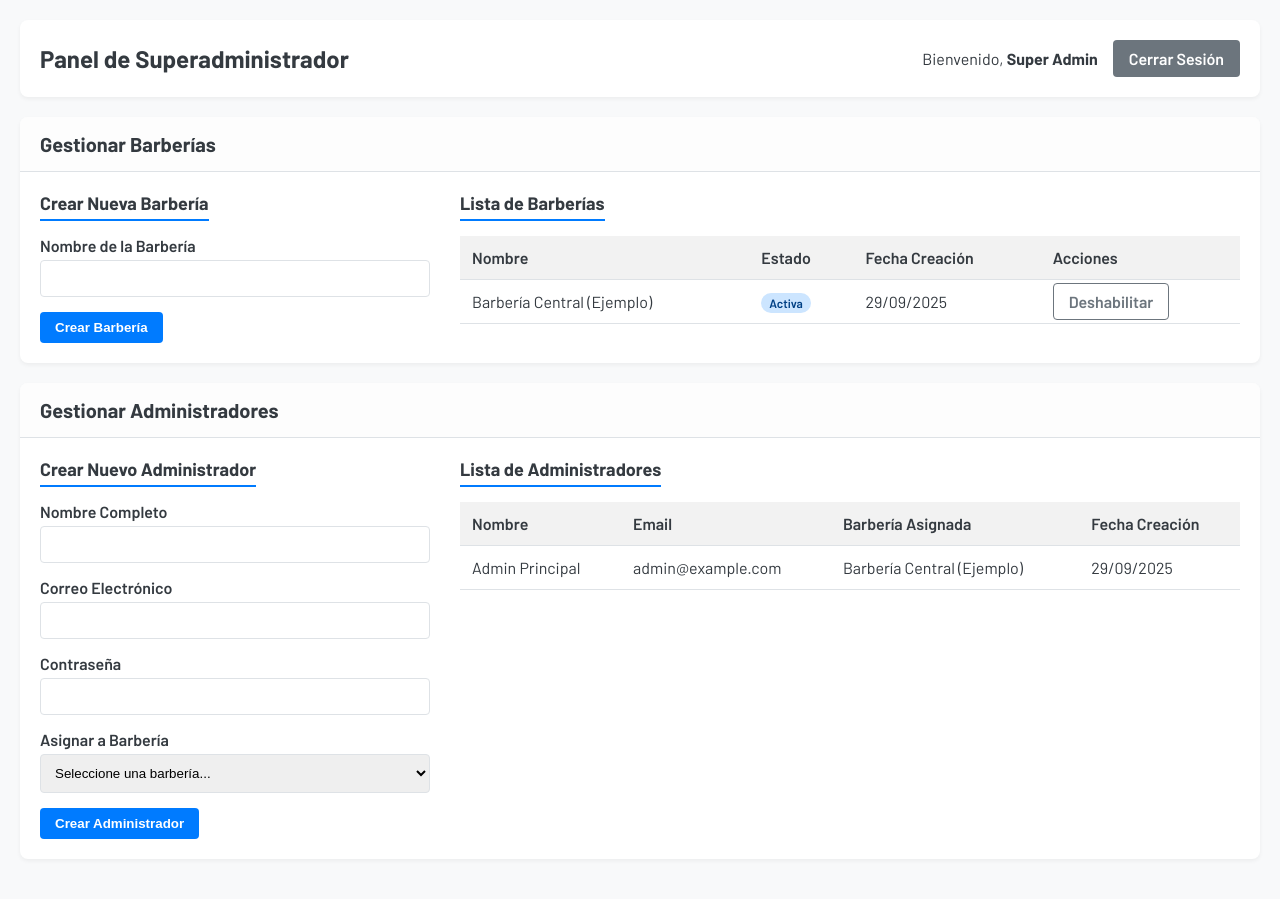
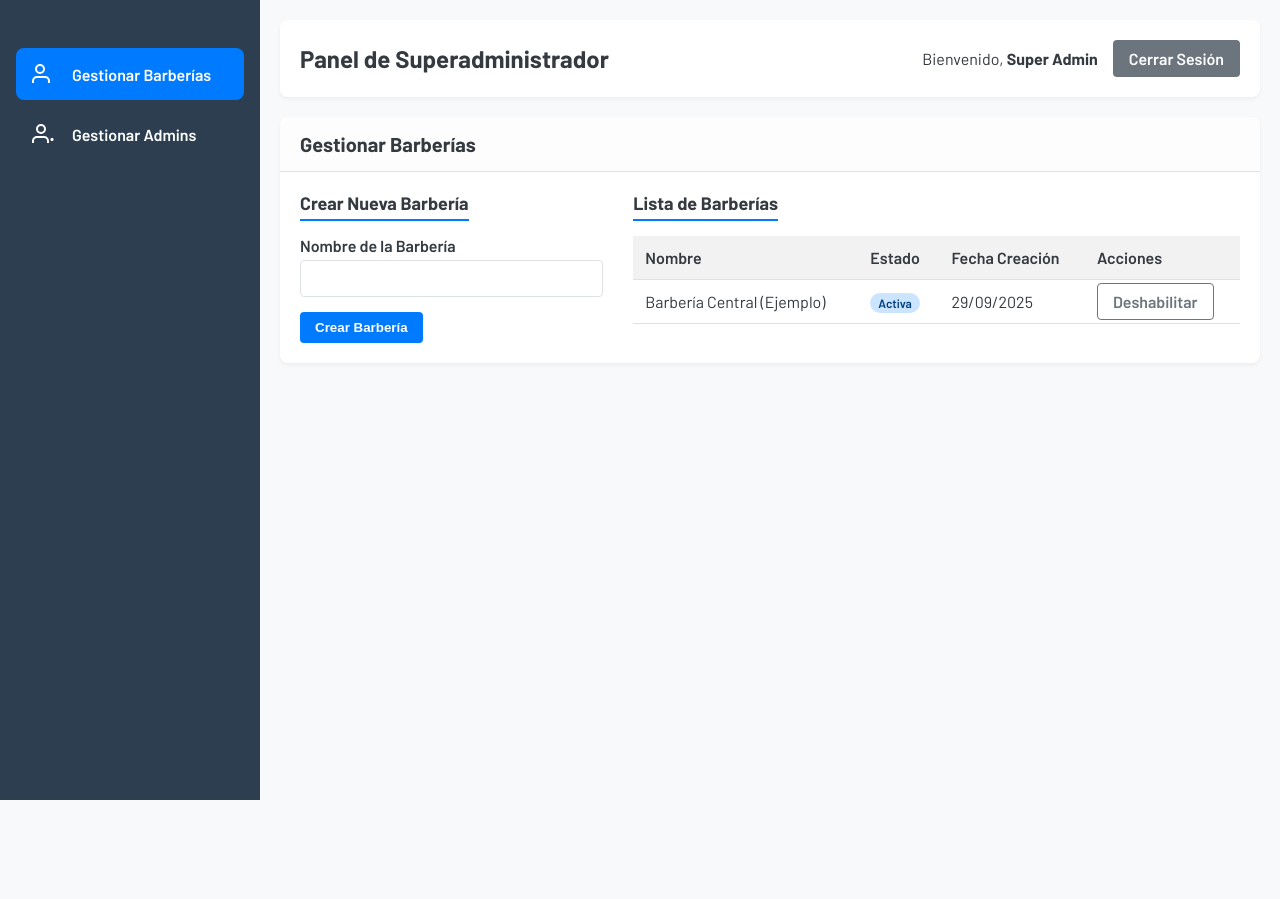
Before and after one commit to isaacescobar0100/barberias, a PHP site: page /superadmin_dashboard.php in a window 1280 px wide. After the commit the page ends 800 px from the top, so only its background shows below. Run offline with PHP 8.4, Linux system fonts and the light colour scheme; a user stored in the database is signed in; data comes from the database, SQL or seed files in the repository.

Commit message:
feat: Add responsive sidebar to dashboards
Adds a responsive, collapsible sidebar with a hamburger-style toggle button to both the main dashboard (`index.php`) and the superadmin dashboard (`superadmin_dashboard.php`).

- Implemented a consistent sidebar design and functionality across both dashboards.
- Added JavaScript to handle the toggle logic, distinguishing between mobile (show/hide) and desktop (collapse/expand) views.
- Updated `styles.css` and `admin_styles.css` with the necessary styles for the layout, sidebar, and hamburger button, including responsive media queries.
- Ensured that clicking a navigation link in the sidebar correctly displays the corresponding section of the page.

```diff
--- a/registro/admin_styles.css
+++ b/registro/admin_styles.css
@@ -230,3 +230,108 @@ tbody tr:hover {
         gap: 15px;
     }
 }
+
+/* =============================================
+   SIDEBAR Y LAYOUT ADICIONAL
+   ============================================= */
+.sidebar {
+    width: 260px;
+    background: #2c3e50; /* Un color oscuro para el sidebar del admin */
+    position: fixed;
+    top: 0;
+    left: 0;
+    height: 100%;
+    padding-top: 2rem;
+    z-index: 1000;
+    transition: transform 0.3s ease-in-out;
+}
+
+.dashboard-header {
+    position: sticky;
+    top: 0;
+    z-index: 950;
+    margin-left: 260px;
+    width: calc(100% - 260px - 40px); /* 40px for padding */
+    transition: all 0.3s ease-in-out;
+}
+
+.dashboard-content {
+    margin-left: 260px;
+    transition: margin-left 0.3s ease-in-out;
+}
+
+.header-content {
+    display: flex;
+    align-items: center;
+    gap: 1rem;
+}
+
+.sidebar-nav {
+    display: flex;
+    flex-direction: column;
+    gap: 0.5rem;
+    padding: 1rem;
+}
+
+.nav-link {
+    display: flex;
+    align-items: center;
+    padding: 0.875rem 1rem;
+    border-radius: 8px;
+    color: white;
+    text-decoration: none;
+    font-weight: 600;
+    transition: background-color 0.3s ease;
+}
+.nav-link:hover { background-color: #34495e; }
+.nav-link.active { background-color: var(--primary-color); }
+.nav-link .nav-icon { width: 24px; height: 24px; margin-right: 1rem; }
+.nav-link .nav-text { font-size: 1rem; }
+
+.hamburger-btn {
+    display: none;
+    background: none;
+    border: none;
+    color: var(--text-color);
+    cursor: pointer;
+    padding: 0.5rem;
+}
+.hamburger-btn svg { width: 28px; height: 28px; }
+
+/* =============================================
+   COLLAPSIBLE SIDEBAR STYLES
+   ============================================= */
+body.sidebar-collapsed .sidebar {
+    transform: translateX(-100%);
+}
+
+body.sidebar-collapsed .dashboard-header,
+body.sidebar-collapsed .dashboard-content {
+    margin-left: 0;
+    width: calc(100% - 40px); /* Adjust for padding */
+}
+
+/* Responsive adjustments */
+@media (max-width: 992px) {
+    .dashboard-header {
+        margin-left: 0;
+        width: calc(100% - 40px);
+    }
+
+    .dashboard-content {
+        margin-left: 0;
+    }
+
+    .sidebar {
+        transform: translateX(-100%);
+        box-shadow: 5px 0px 15px rgba(0,0,0,0.2);
+    }
+
+    .sidebar.show {
+        transform: translateX(0);
+    }
+
+    .hamburger-btn {
+        display: block;
+    }
+}
--- a/registro/superadmin_dashboard.php
+++ b/registro/superadmin_dashboard.php
@@ -109,12 +109,34 @@ $admins_query = $mysqli->query("
 <body>
     <div class="dashboard-container">
         <header class="dashboard-header">
-            <h1>Panel de Superadministrador</h1>
+            <div class="header-content">
+                <button class="hamburger-btn" id="hamburgerBtn">
+                    <svg viewBox="0 0 24 24" fill="none" stroke="currentColor" stroke-width="2" stroke-linecap="round">
+                        <line x1="3" y1="12" x2="21" y2="12"></line>
+                        <line x1="3" y1="6" x2="21" y2="6"></line>
+                        <line x1="3" y1="18" x2="21" y2="18"></line>
+                    </svg>
+                </button>
+                <h1>Panel de Superadministrador</h1>
+            </div>
             <div class="user-info">
                 <span>Bienvenido, <strong><?php echo htmlspecialchars($_SESSION['user_nombre']); ?></strong></span>
                 <a href="logout.php" class="btn btn-logout">Cerrar Sesión</a>
             </div>
         </header>
+
+        <aside class="sidebar" id="sidebar">
+            <nav class="sidebar-nav">
+                <a href="#" class="nav-link active" data-section="barberias">
+                    <svg class="nav-icon" viewBox="0 0 24 24" fill="none" stroke="currentColor" stroke-width="2"><path d="M17 21v-2a4 4 0 0 0-4-4H5a4 4 0 0 0-4 4v2"/><circle cx="8" cy="7" r="4"/></svg>
+                    <span class="nav-text">Gestionar Barberías</span>
+                </a>
+                <a href="#" class="nav-link" data-section="admins">
+                    <svg class="nav-icon" viewBox="0 0 24 24" fill="none" stroke="currentColor" stroke-width="2"><path d="M16 21v-2a4 4 0 0 0-4-4H5a4 4 0 0 0-4 4v2"/><circle cx="9" cy="7" r="4"/><line x1="20" y1="19" x2="20" y2="16"/><line x1="18.5" y1="17.5" x2="21.5" y2="17.5"/></svg>
+                    <span class="nav-text">Gestionar Admins</span>
+                </a>
+            </nav>
+        </aside>
 
         <?php if ($mensaje): ?>
             <div class="alert alert-success"><?php echo $mensaje; ?></div>
@@ -123,9 +145,9 @@ $admins_query = $mysqli->query("
             <div class="alert alert-error"><?php echo $error; ?></div>
         <?php endif; ?>
 
-        <main class="dashboard-content">
+        <main class="dashboard-content" id="main-container">
             <!-- Sección de Gestión de Barberías -->
-            <section class="card">
+            <section class="card" id="barberias-section">
                 <div class="card-header">
                     <h2>Gestionar Barberías</h2>
                 </div>
@@ -179,7 +201,7 @@ $admins_query = $mysqli->query("
             </section>
 
             <!-- Sección de Gestión de Administradores -->
-            <section class="card">
+            <section class="card" id="admins-section">
                 <div class="card-header">
                     <h2>Gestionar Administradores</h2>
                 </div>
@@ -248,6 +270,53 @@ $admins_query = $mysqli->query("
             </section>
         </main>
     </div>
+
+<script>
+document.addEventListener('DOMContentLoaded', function() {
+    const hamburgerBtn = document.getElementById('hamburgerBtn');
+    const sidebar = document.getElementById('sidebar');
+    const navLinks = document.querySelectorAll('.sidebar-nav .nav-link');
+    const sections = document.querySelectorAll('#main-container section.card');
+
+    // --- Sidebar Toggle ---
+    if (hamburgerBtn && sidebar) {
+        hamburgerBtn.addEventListener('click', () => {
+            if (window.innerWidth > 992) { // Corresponds to the media query in admin_styles.css
+                document.body.classList.toggle('sidebar-collapsed');
+            } else {
+                sidebar.classList.toggle('show');
+            }
+        });
+    }
+
+    // --- Navigation ---
+    function showSection(sectionName) {
+        navLinks.forEach(link => {
+            link.classList.toggle('active', link.dataset.section === sectionName);
+        });
+        sections.forEach(card => {
+            card.style.display = card.id === `${sectionName}-section` ? 'block' : 'none';
+        });
+    }
+
+    navLinks.forEach(link => {
+        link.addEventListener('click', function(e) {
+            e.preventDefault();
+            const sectionName = this.dataset.section;
+            showSection(sectionName);
+
+            // Hide sidebar on mobile after clicking a link
+            if (window.innerWidth <= 992 && sidebar.classList.contains('show')) {
+                sidebar.classList.remove('show');
+            }
+        });
+    });
+
+    // --- Initial View Setup ---
+    // Show the first section by default
+    showSection('barberias');
+});
+</script>
 </body>
 </html>
 <?php
```
Also changed, not shown: registro/index.php (+7 -1 lines), registro/styles.css (+15 -4 lines).
